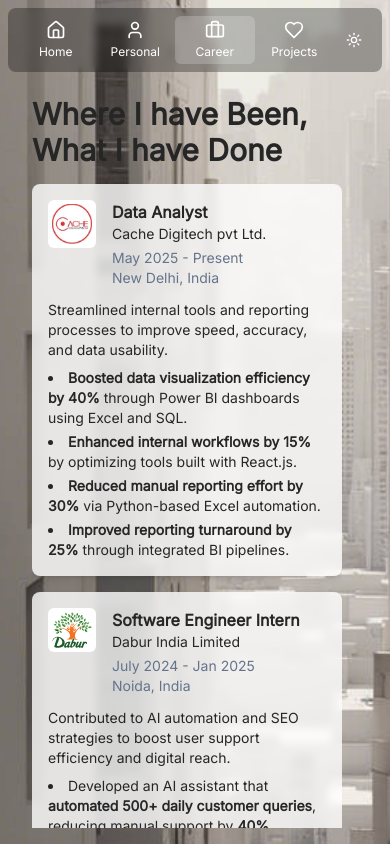
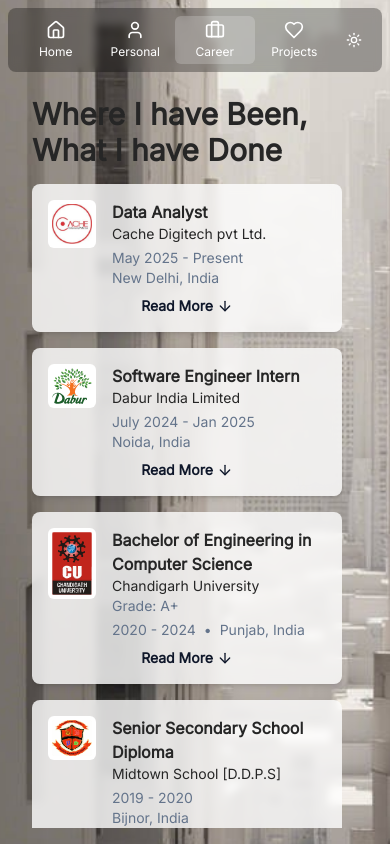
Before and after one commit to 20bcs6794/vansh, a Next.js app: page / in a window 390 px wide. Both pictures are taken after a click on the button "Career". Built offline with nearby package versions, Linux system fonts and the light colour scheme; what @genkit-ai/googleai, genkit would draw is missing.

Commit message:
for mobile view i want to collapse the functionality of each grid in car

```diff
--- a/src/components/glass-panel-layout.tsx
+++ b/src/components/glass-panel-layout.tsx
@@ -534,6 +534,7 @@ const TechnologyCard = ({ name, icon }: { name: string, icon: string }) => (
 
 const careerTimelineData = [
   {
+    id: 1,
     icon: Briefcase,
     logo: '/organizations/cache_digitech_pvt_ltd_logo.webp',
     title: "Data Analyst",
@@ -555,6 +556,7 @@ const careerTimelineData = [
     )
   },
   {
+    id: 2,
     icon: Briefcase,
     logo: '/organizations/Dabur_Logo.svg',
     title: "Software Engineer Intern",
@@ -576,6 +578,7 @@ const careerTimelineData = [
     )
   },
   {
+    id: 3,
     icon: GraduationCap,
     logo: '/organizations/chandigarh_univerisity_logo_1.svg',
     title: "Bachelor of Engineering in Computer Science",
@@ -586,6 +589,7 @@ const careerTimelineData = [
     description: "Graduated with honors, specializing in Artificial Intelligence and machine learning. Completed a final year project on an complete AI Model which will reduce the human work on computer Systems. Graduated with a solid academic record and multiple industry-recognized certifications, while actively applying skills through projects and internships."
   },
   {
+    id: 4,
     icon: GraduationCap,
     logo: '/organizations/ddps_logo.svg',
     title: "Senior Secondary School Diploma",
@@ -599,6 +603,7 @@ const careerTimelineData = [
 const CareerTimeline = () => {
     const isMobile = useIsMobile();
     const { theme } = useTheme();
+    const [expandedCareerId, setExpandedCareerId] = useState<number | null>(null);
 
     const containerClasses = isMobile
       ? "h-full flex flex-col p-4 text-white"
@@ -615,8 +620,10 @@ const CareerTimeline = () => {
                 <div className="flex-grow min-h-0">
                     <ScrollArea className="h-full pr-4 hide-scrollbar">
                         <div className="flex flex-col gap-y-4">
-                            {careerTimelineData.map((item, index) => (
-                                <div key={index} className={mobileCardClasses}>
+                            {careerTimelineData.map((item, index) => {
+                                const isExpanded = expandedCareerId === item.id;
+                                return (
+                                <div key={index} className={mobileCardClasses} onClick={() => setExpandedCareerId(isExpanded ? null : item.id)}>
                                     <div className="flex items-start gap-4">
                                         {item.logo && (
                                             <Image src={item.logo} alt={`${item.company} logo`} width={48} height={48} className="rounded-md bg-white p-1" priority />
@@ -640,9 +647,29 @@ const CareerTimeline = () => {
                                             )}
                                         </div>
                                     </div>
-                                    <div className="text-sm mt-3">{item.description}</div>
+                                    <AnimatePresence>
+                                    {isExpanded && (
+                                        <motion.div
+                                            initial={{ opacity: 0, height: 0, marginTop: 0 }}
+                                            animate={{ opacity: 1, height: 'auto', marginTop: '0.75rem' }}
+                                            exit={{ opacity: 0, height: 0, marginTop: 0 }}
+                                            transition={{ ease: "easeInOut", duration: 0.3 }}
+                                            className="overflow-hidden"
+                                        >
+                                          <div className="text-sm">{item.description}</div>
+                                        </motion.div>
+                                    )}
+                                    </AnimatePresence>
+                                    <div className="flex justify-center mt-2">
+                                        <button className="flex items-center gap-1 text-sm font-semibold text-primary dark:text-accent-foreground">
+                                            <span>Read {isExpanded ? "Less" : "More"}</span>
+                                            <motion.div animate={{ rotate: isExpanded ? 180 : 0 }} transition={{ duration: 0.3 }}>
+                                                <ArrowDown className="w-4 h-4" />
+                                            </motion.div>
+                                        </button>
+                                    </div>
                                 </div>
-                            ))}
+                            )})}
                         </div>
                     </ScrollArea>
                 </div>
```
